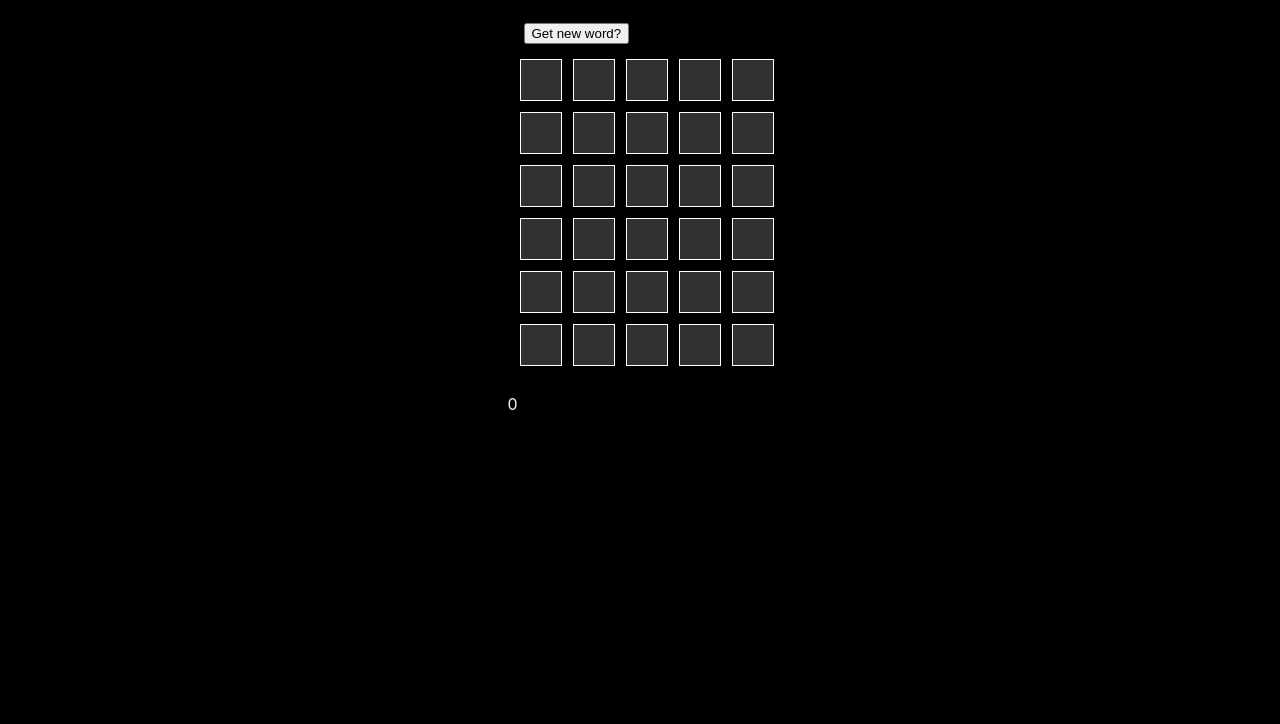
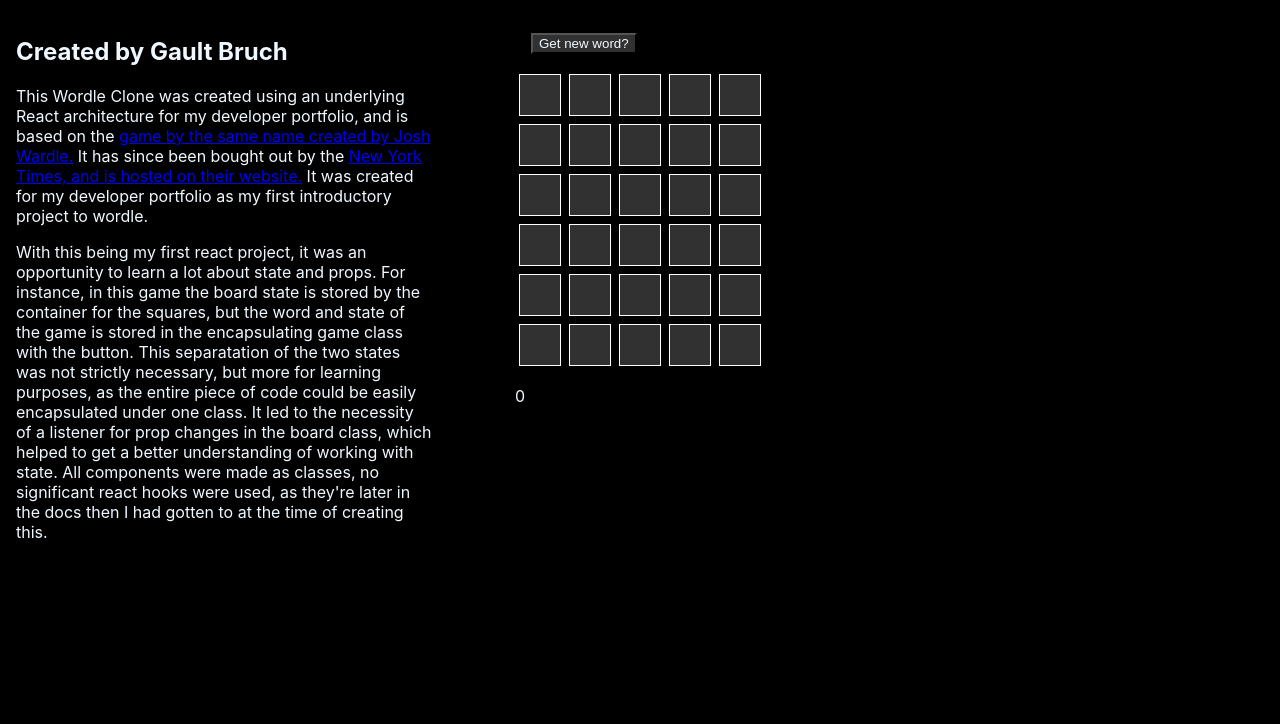
Before and after one commit to GaultBruch/wordle-clone, a React app: page / in a window 1280 px wide. Shown: the part 76-800 px from the top of the page. Built offline with nearby package versions, Linux system fonts and the light colour scheme.

Commit message:
Cleanup of site, no logo, console.logs still in place

```diff
--- a/public/index.html
+++ b/public/index.html
@@ -14,8 +14,20 @@
     <title>Wordle In React</title>
   </head>
   <body>
-
-    <noscript>You need to enable JavaScript to run this app.</noscript>
-    <div id="root"></div>
+    <h1> Wordle Clone</h1>
+      <section>
+        <article>
+          <h2>Created by Gault Bruch</h2>
+          <p>This Wordle Clone was created using an underlying React architecture for my developer portfolio, and is based on the <a href="https://en.wikipedia.org/wiki/Wordle">game by the same name created by Josh Wardle.</a> It has since been bought out by the <a href="https://www.nytimes.com/games/wordle/index.html">New York Times, and is hosted on their website.</a> It was created
+          for my developer portfolio as my first introductory project to wordle.</p>
+          <p>With this being my first react project, it was an opportunity to learn a lot about state and props. For instance, in this game the board state is stored by the container for the squares, but the
+            word and state of the game is stored in the encapsulating game class with the button. This separatation of the two states was not strictly necessary, but more for learning purposes, as the entire piece of code could be
+            easily encapsulated under one class. It led to the necessity of a listener for prop changes in the board class, which helped to get a better understanding of working with state. All components were made as classes, no
+            significant react hooks were used, as they're later in the docs then I had gotten to at the time of creating this.
+          </p>
+        </article>
+        <noscript>You need to enable JavaScript to run this app.</noscript>
+        <div id="root"></div>
+      </section>
   </body>
 </html>
--- a/src/index.css
+++ b/src/index.css
@@ -10,10 +10,28 @@ body {
 h1 {
   color: aliceblue;
   border-bottom: solid 1px aliceblue;
+  text-align: center;
+  background-color:rgb(22, 22, 22);
+  padding-top:1rem;
+  margin-top: 0;
+}
+
+section {
+  display: grid;
+  grid-template-columns: 1fr 1fr 1fr;
+  padding: 1rem;
+}
+
+h2 {
+  color: aliceblue;
 }
 
 button {
   margin: 1rem;
+  background-color:rgb(49, 49, 49);
+  text-align: center;
+  text-decoration: center;
+  color: aliceblue;
 }
 
 p {
@@ -38,8 +56,7 @@ body {
   font-size: 24px;
   font-weight: bold;
   line-height: 34px;
-  margin-right: -1px;
-  margin-top: -1px;
+  margin: 4px;
   padding: 0;
   text-align: center;
   width: 40px;
--- a/src/index.js
+++ b/src/index.js
@@ -20,6 +20,27 @@ class Board extends React.Component {
         this.checkWord = this.checkWord.bind(this);
         this.checkList = this.checkList.bind(this);
         this.handleStyleAdd = this.handleStyleAdd.bind(this);
+        this.handleCheckWin = this.handleStyleAdd.bind(this);
+    }
+
+    checkWin(array) {
+        /*DOCSTRING: Takes in an array of correct, inword, wrong, if all values are correct then the player has won.
+        This should be passed up to the gamestate. Also, if the board has filled up (checked via counter) and the
+        the state is not all correct then we can send a 'lost' string back instead.
+        Input: Array[5]
+        Output: 0, 1 ,2 for playing, won, lost */
+        let statusCode = 0;
+        console.log(this.state.counter);
+        console.log(array);
+        console.log('array2 inlcudes '+ array.includes("wrong"));
+        if (array.includes('wrong')===true || array.includes('inWord')) {
+            console.log(this.props.counter);
+            if (this.state.counter >= 30) {statusCode = 2;}
+            if (this.state.counter < 30) {statusCode = 0;}
+        } else {
+            statusCode = 1;
+        }
+        this.props.changeStatusCode(statusCode);
     }
 
     componentWillReceiveProps(nextProps) {
@@ -137,11 +158,12 @@ class Board extends React.Component {
                 if (this.checkList() === true) {
                     let checkArray = this.checkWord(this.props.word);
                     this.handleStyleAdd(checkArray[0]);
-                    this.props.checkWin(checkArray[1]);
+                    this.checkWin(checkArray[1]);
                     this.setState(() => ({
                         wordCounter: 0,
                         counter: this.state.counter + 0,
                     }));
+                    console.log("counter " + this.state.counter);
 
                 } else {
                     //Render warning, not a valid word
@@ -149,7 +171,7 @@ class Board extends React.Component {
 
             } else if (((e.which >= 65 && e.which <= 90) || (e.which >= 97 && e.which <=122))  && this.state.counter < 30 && this.state.wordCounter <5) {
                 const newSquares = this.state.squares.slice();
-                newSquares[this.state.counter] = e.key;
+                newSquares[this.state.counter] = e.key.toLowerCase();
 
                 this.setState((state) => ({
                     wordCounter: state.wordCounter + 1,
@@ -245,6 +267,7 @@ class Game extends React.Component {
         this.handler = this.handler.bind(this);
         this.checkWin = this.checkWin.bind(this);
         this.resetGameState = this.resetGameState.bind(this);
+        this.changeStatusCode = this.changeStatusCode.bind(this);
         /*
         this.doIt = this.doIt.bind(this);
         this.doFirst = this.doFirst.bind(this);
@@ -256,6 +279,11 @@ class Game extends React.Component {
         console.log(this.state);
     }
 
+    changeStatusCode(status) {
+        //StatusCodeChange passed to board so that I can use the counter, and then pass the returned status to this function
+        this.setState({gameState: status,})
+    }
+
     checkWin(array) {
         /*DOCSTRING: Takes in an array of correct, inword, wrong, if all values are correct then the player has won.
         This should be passed up to the gamestate. Also, if the board has filled up (checked via counter) and the
@@ -265,16 +293,15 @@ class Game extends React.Component {
         let statusCode = 0;
         console.log(this.state.counter);
         console.log(array);
-        console.log(array.includes("wrong"));
+        console.log('array2 inlcudes '+ array.includes("wrong"));
         if (array.includes('wrong')===true || array.includes('inWord')) {
-           if (this.state.counter === 30) {statusCode = 2;}
-           if (this.state.counter < 30) {statusCode = 0;}
+            console.log(this.props.counter);
+            if (this.state.counter >= 30) {statusCode = 2;}
+            if (this.state.counter < 30) {statusCode = 0;}
         } else {
             statusCode = 1;
         }
-        this.setState({
-            gameState: statusCode,
-        });
+        return statusCode;
     }
 
     componentDidMount() {
@@ -357,13 +384,14 @@ class Game extends React.Component {
 
         return (
             <div className='game'>
+
                 <div className='game-board'>
-                    <h1>Wordle Clone</h1>
-                    <button onClick={this.handler}>
+
+                    <button onClick={this.resetGameState}>
                     Get new word?
                     </button>
                     {/*<WordPicker getRandomWord={this.getRandomWord} word={this.state.word}/>*/}
-                    <Board textList = {this.state.list} word={this.state.word} gameState={this.state.gameState} checkWin={this.checkWin}/>
+                    <Board textList = {this.state.list} word={this.state.word} gameState={this.state.gameState} changeStatusCode={this.changeStatusCode}/>
                     {gameStatus}
                     <p>{this.state.gameState}</p>
                 </div>
```
